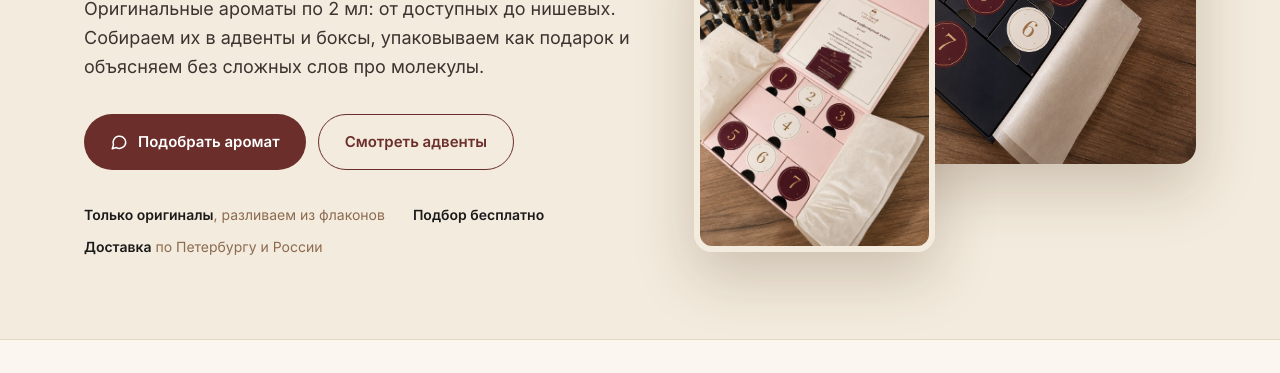
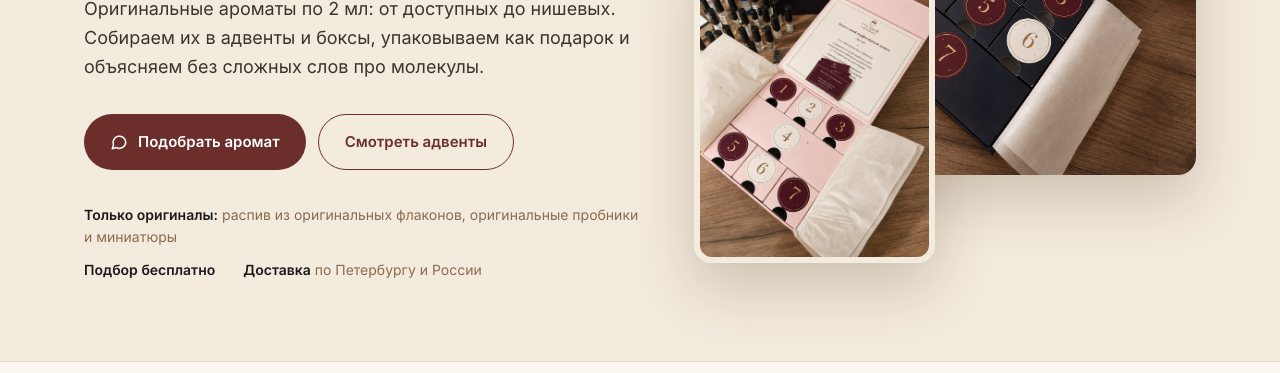
Before and after one commit to Bazque/bazque.github.io, a plain HTML site: page index.html in a window 1280 px wide. Shown: the part 427-800 px from the top of the page. Drawn offline with Linux system fonts and the light colour scheme.

Commit message:
Формулировка про оригиналы
Co-Authored-By: Claude Opus 5.5 <noreply@anthropic.com>
Claude-Session: https://claude.ai/code/session_01JpdzUbDkbZCz5BhC262yhj

```diff
--- a/index.html
+++ b/index.html
@@ -233,7 +233,7 @@ footer a:hover{color:#fff}
         <a class="btn btn-ghost" href="#advent">Смотреть адвенты</a>
       </div>
       <div class="facts">
-        <span><b>Только оригиналы</b>, разливаем из флаконов</span>
+        <span><b>Только оригиналы:</b> распив из оригинальных флаконов, оригинальные пробники и миниатюры</span>
         <span><b>Подбор бесплатно</b></span>
         <span><b>Доставка</b> по Петербургу и России</span>
       </div>
@@ -465,7 +465,7 @@ footer a:hover{color:#fff}
       <div><h3>Доставим</h3><p>По Петербургу курьером или встретимся. По России: СДЭК, Яндекс Доставка, 5Post, Почта России.</p></div>
     </div>
     <div class="trust">
-      <div><h3>Только оригиналы</h3><p>Разливаем из оригинальных флаконов. Не продаём аналоги и «тестеры из ОАЭ».</p></div>
+      <div><h3>Только оригиналы</h3><p>Распив только из оригинальных флаконов, а также оригинальные пробники и миниатюры. Не продаём аналоги и «тестеры из ОАЭ».</p></div>
       <div><h3>Покажем всё</h3><p>До покупки покажем флакон, код партии и процесс распива по видеосвязи.</p></div>
       <div><h3>Расскажем просто</h3><p>Объясняем ароматы через образы и настроение, без сложных слов про молекулы.</p></div>
     </div>
```
